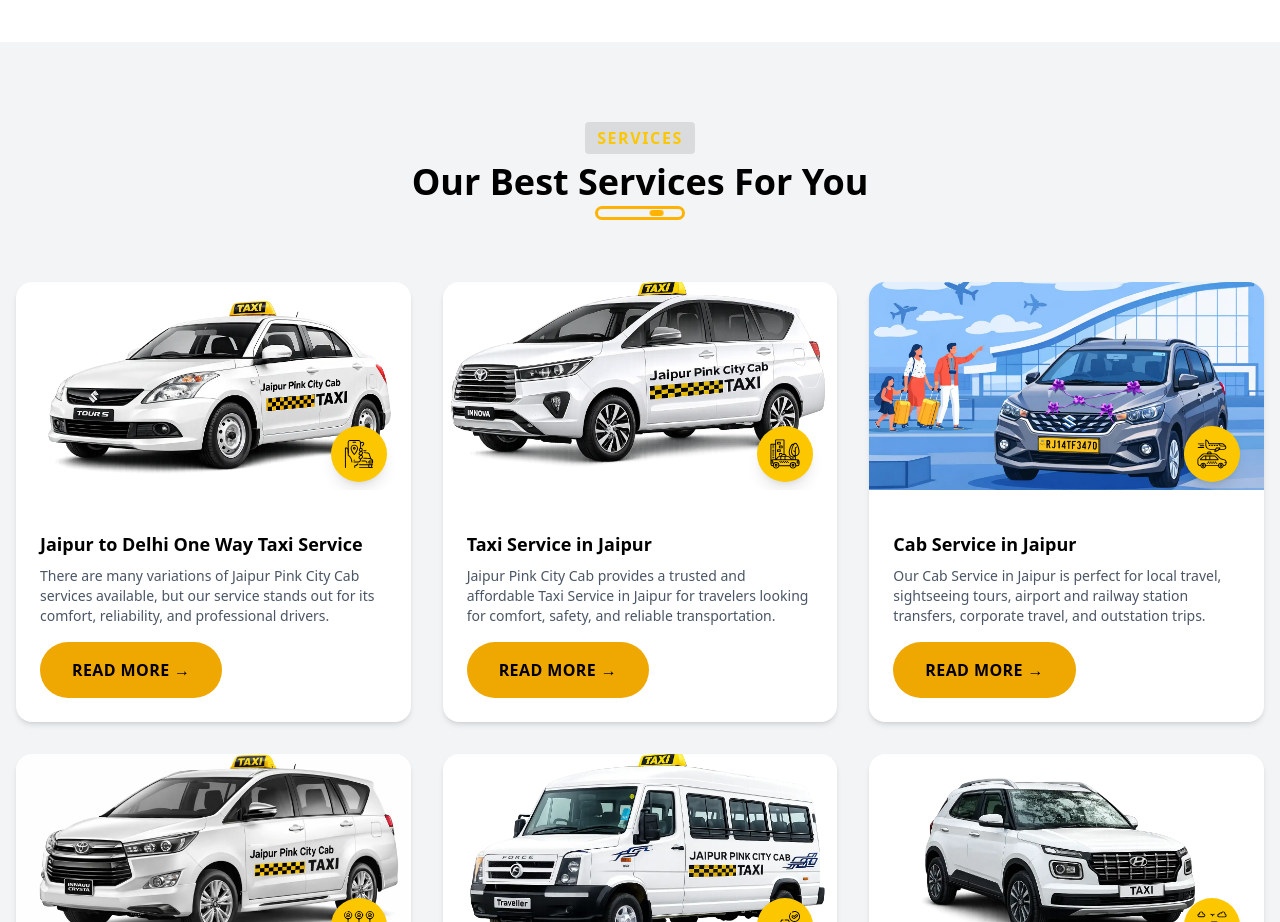
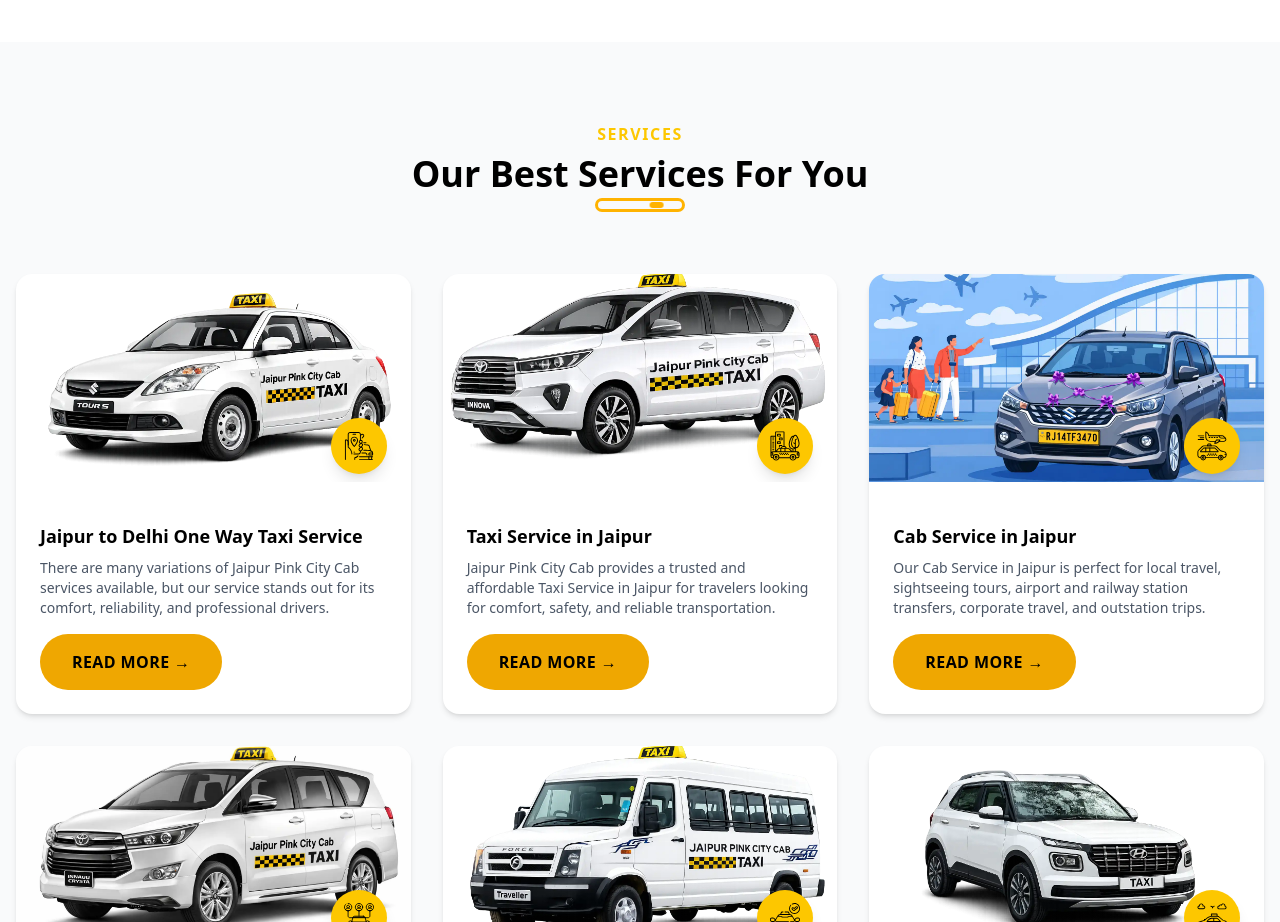
Before and after one commit to ankitgoswami-01/Jaipur-Pink-City-Cab-, a Next.js app: page / in a window 1280 px wide. Shown: the part 1580-2502 px from the top of the page. Built offline with nearby package versions, Linux system fonts and the light colour scheme.

Commit message:
Improve accessibility and Lighthouse score

```diff
--- a/src/compontes/ServiceIntro.jsx
+++ b/src/compontes/ServiceIntro.jsx
@@ -128,12 +128,12 @@
 
 const ServiceIntro = () => {
   return (
-    <section className="py-20 bg-gray-100">
+    <section className="py-20 bg-gray-50">
       <div className="max-w-7xl mx-auto px-4">
 
         {/* Heading */}
         <div className="text-center mb-14">
-          <p className="inline-block bg-black/10 px-3 py-1 rounded text-yellow-400 tracking-widest font-semibold mb-2">
+          <p className="text-yellow-400 tracking-widest font-semibold mb-2">
             SERVICES
           </p>
           <h2 className="text-3xl md:text-4xl font-extrabold">
```
